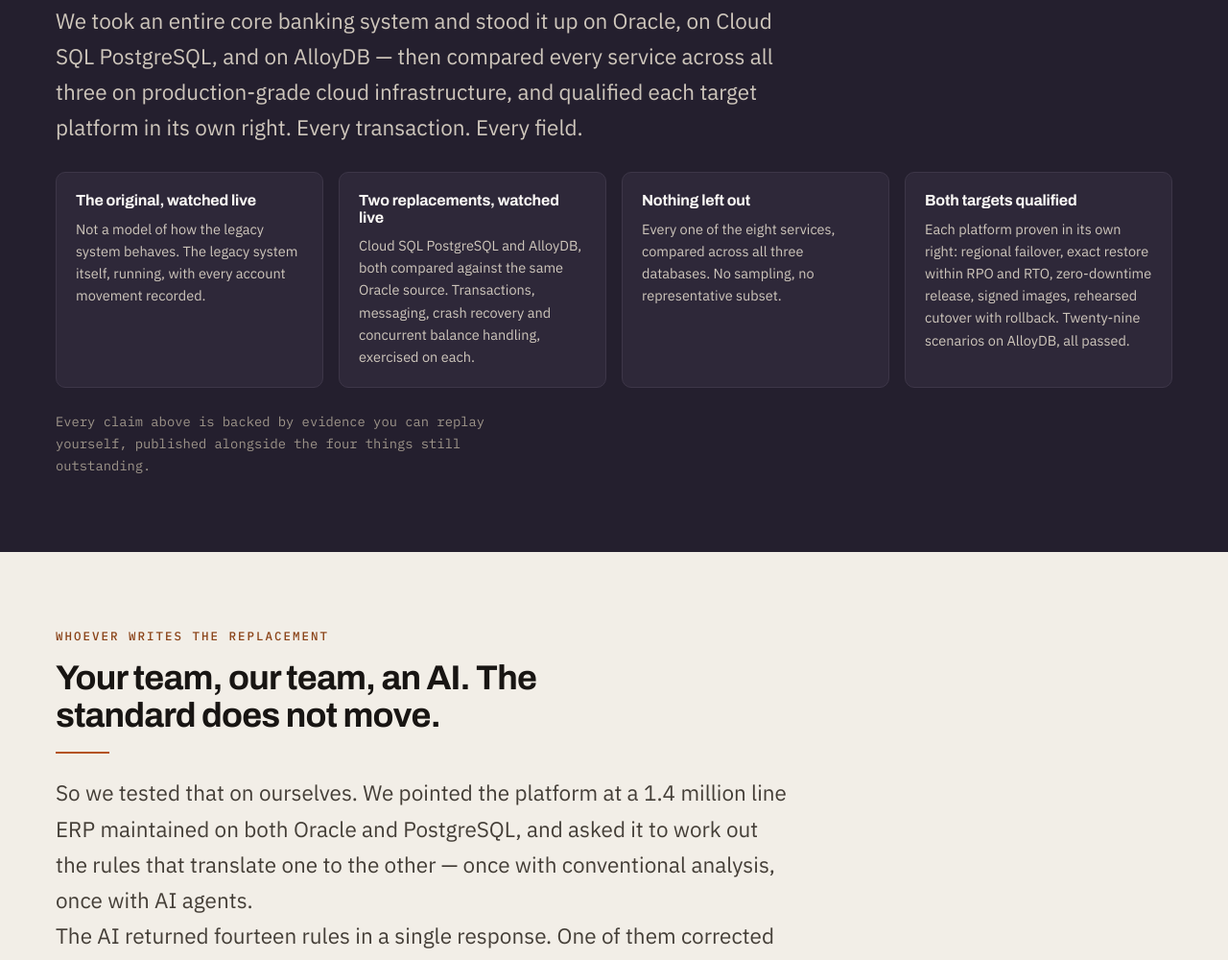
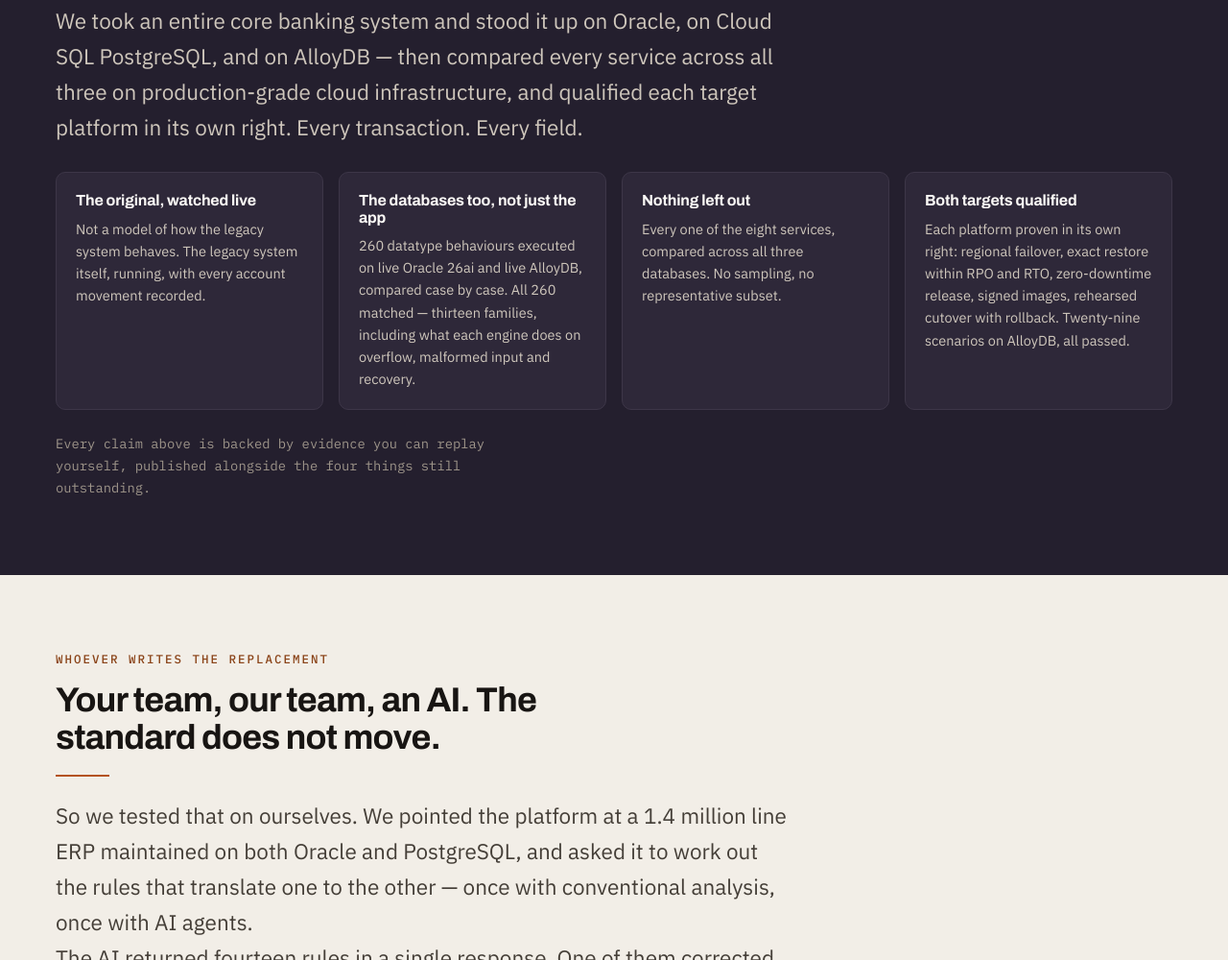
Before and after one commit to howardweale/lightyear-website, a plain HTML site: page index.html in a window 1280 px wide. Shown: the part 1024-2024 px from the top of the page at 96% size. Drawn offline with Linux system fonts and the light colour scheme.

Commit message:
Add files via upload

```diff
--- a/index.html
+++ b/index.html
@@ -370,7 +370,7 @@ code{font-family:var(--mono);font-size:.93em;color:var(--ink);background:var(--f
       <p class="lead" style="margin-bottom:28px">We took an entire core banking system and stood it up on Oracle, on Cloud SQL PostgreSQL, and on AlloyDB &mdash; then compared every service across all three on production-grade cloud infrastructure, and qualified each target platform in its own right. Every transaction. Every field.</p>
       <div class="grid4">
         <div class="card" style="padding:20px"><h3 style="font-size:16px">The original, watched live</h3><p style="font-size:14.5px">Not a model of how the legacy system behaves. The legacy system itself, running, with every account movement recorded.</p></div>
-        <div class="card" style="padding:20px"><h3 style="font-size:16px">Two replacements, watched live</h3><p style="font-size:14.5px">Cloud SQL PostgreSQL and AlloyDB, both compared against the same Oracle source. Transactions, messaging, crash recovery and concurrent balance handling, exercised on each.</p></div>
+        <div class="card" style="padding:20px"><h3 style="font-size:16px">The databases too, not just the app</h3><p style="font-size:14.5px">260 datatype behaviours executed on live Oracle 26ai and live AlloyDB, compared case by case. All 260 matched — thirteen families, including what each engine does on overflow, malformed input and recovery.</p></div>
         <div class="card" style="padding:20px"><h3 style="font-size:16px">Nothing left out</h3><p style="font-size:14.5px">Every one of the eight services, compared across all three databases. No sampling, no representative subset.</p></div>
         <div class="card" style="padding:20px"><h3 style="font-size:16px">Both targets qualified</h3><p style="font-size:14.5px">Each platform proven in its own right: regional failover, exact restore within RPO and RTO, zero-downtime release, signed images, rehearsed cutover with rollback. Twenty-nine scenarios on AlloyDB, all passed.</p></div>
       </div>
```
